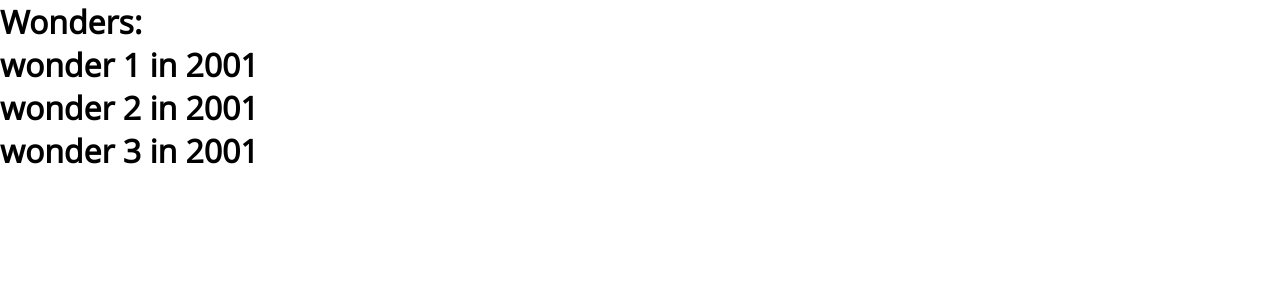
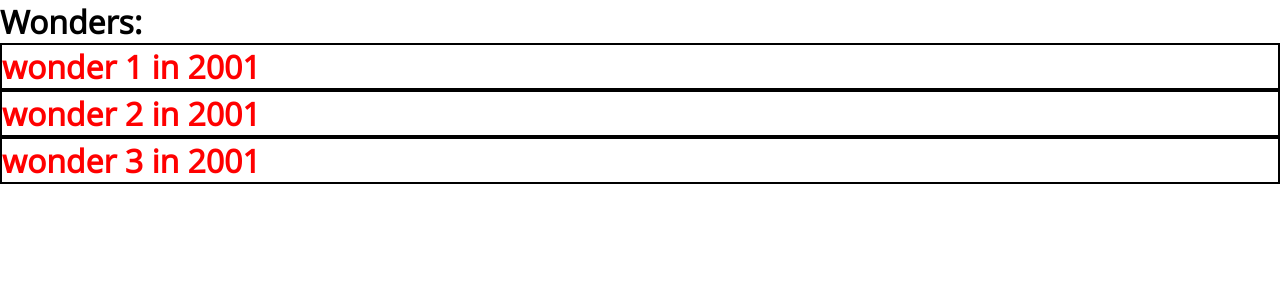
Before and after one commit to anton25360/react-Wonders, a React (Create React App) app: page / in a window 1280 px wide. Shown: the top 300 px of the page. Built offline with nearby package versions, Linux system fonts and the light colour scheme.

Commit message:
Added card css

```diff
--- /dev/null
+++ b/src/components/WonderCard.css
@@ -0,0 +1,4 @@
+.cardContainer{
+    color: red;
+    border: 2px solid black;
+}
--- a/src/components/WonderCard.js
+++ b/src/components/WonderCard.js
@@ -1,9 +1,10 @@
 import React, { Component } from 'react'
+import './WonderCard.css';
 
 export class WonderCard extends Component {
     render() {
         return (
-            <div>
+            <div className='cardContainer'>
                 <h1>{this.props.name} in {this.props.dateBuilt}</h1>
             </div>
         )
```
